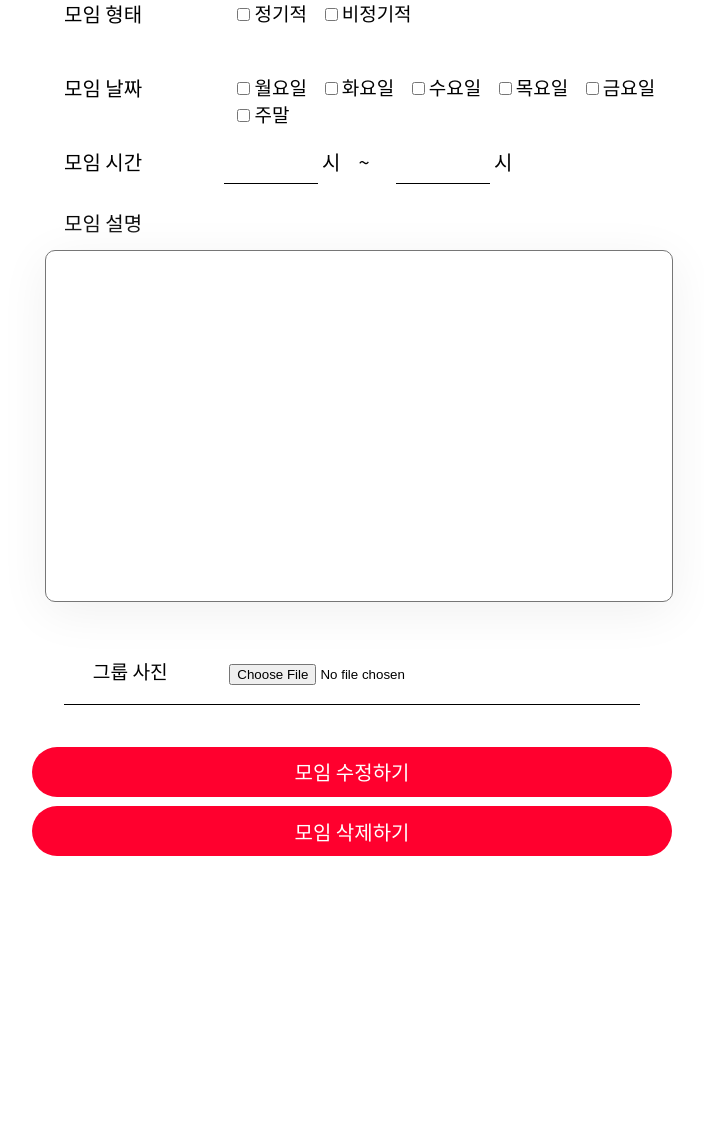
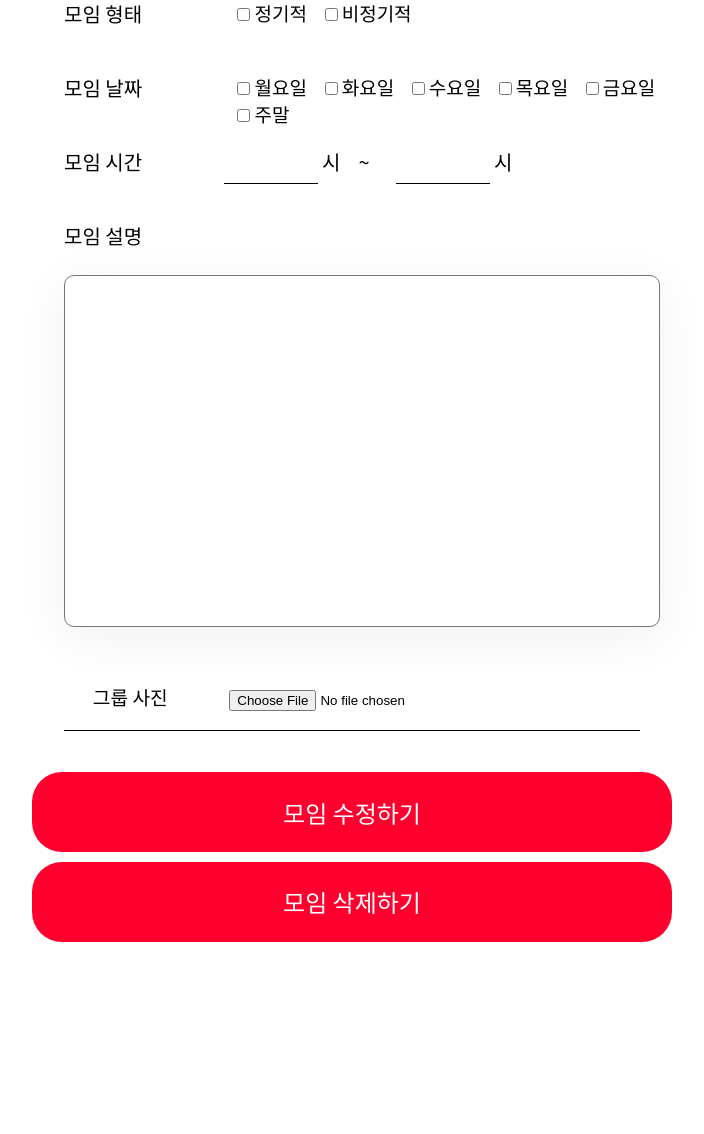
Before and after one commit to Kaaaaaaaaaang/Damoim, a PHP site: page /group_edit.php in a window 1280 px wide. Shown: the part 540-1674 px from the top of the page, without its empty margins (288-992 px from the left). Before the commit the page ends 1396 px from the top, so only its background shows below. Run offline with PHP 8.4, Linux system fonts and the light colour scheme.

Commit message:
그룹 생성 css 수정

```diff
--- a/css/group_create.css
+++ b/css/group_create.css
@@ -62,14 +62,15 @@ input::-webkit-input-placeholder { color: #D8D8D8; }
 input::-moz-placeholder { color: #D8D8D8; }
 
 .container2 #group_create_btn, #group_delete_btn {
-	font-size: 20px; color: #FFFFFF;
+    font-size: 1.5em;
+    color: #FFFFFF;
     font-family: 'Noto Sans KR', sans-serif;
     font-weight: 500;
     margin-top: 1.5%;
     width: 100%;
-	height: 50px;
+    height: 80px;
     background-color: #FF002E;
-	border-radius:30px;
+    border-radius: 30px;
     border: none;
 }
 
@@ -135,7 +136,7 @@ input::-moz-placeholder { color: #D8D8D8; }
 }
 
 .layout_group_about_box {
-	margin-top: 5%;
+	margin-top: 7%;
 }
 
 .layout {
@@ -176,16 +177,17 @@ input[type=number] {
 
 textarea {
     resize: none;
-	width: 90%;
+    width: 85%;
     height: 300px;
-	margin-top: 2%;
-	margin-left: 2%;
+    margin-top: 4%;
+    margin-left: 5%;
     border-radius: 10px;
     box-shadow: 0px 10px 50px #f0f0f0;
     font-size: 20px;
-	padding:25px;
+    padding: 25px;
     outline: none;
-	font-family: 'Noto Sans KR', sans-serif; font-weight: 100;
+    font-family: 'Noto Sans KR', sans-serif;
+    font-weight: 100;
 }
 span {
 	font-size: 20px;
--- a/group_create.php
+++ b/group_create.php
@@ -92,7 +92,7 @@ if(!isset($_SESSION['user_name'])) echo("<script>location.href='login.html';</sc
 					<span>그룹 사진</span>
 					<input type="file" id="group_img_src" name="study_img"></input>
 				</div>
-     		<button id="group_create_btn" onclick="location.href='group_create2.html'" style="margin-bottom: 30%;" type="submit">모임 생성하기</button>
+     		<button id="group_create_btn" onclick="location.href='group_create2.php'" style="margin-bottom: 30%;" type="submit">모임 생성하기</button>
      	</form>
 		</div>
 		<div class="menu">
```
Lines whose indentation alone changed are shown as unchanged.
